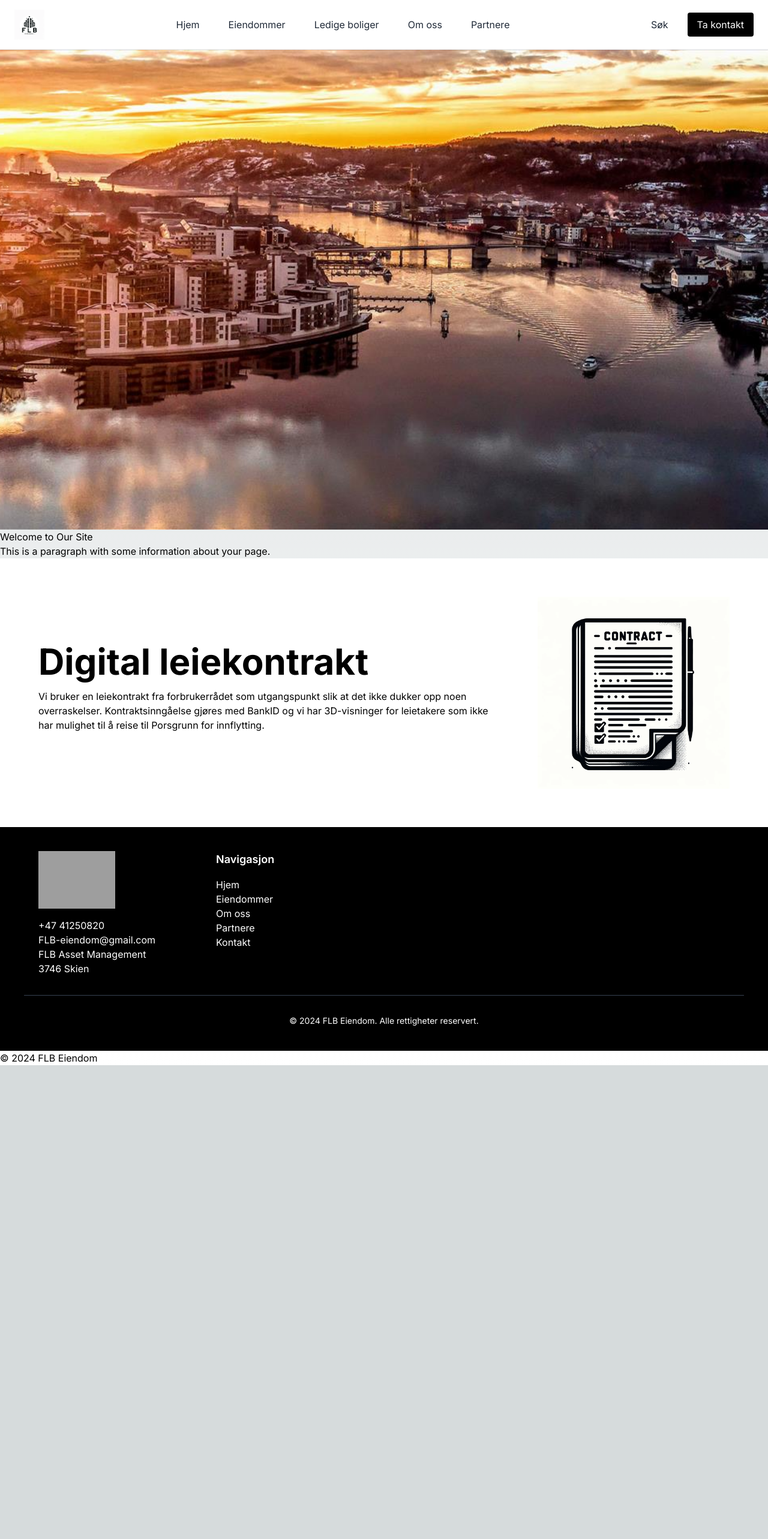
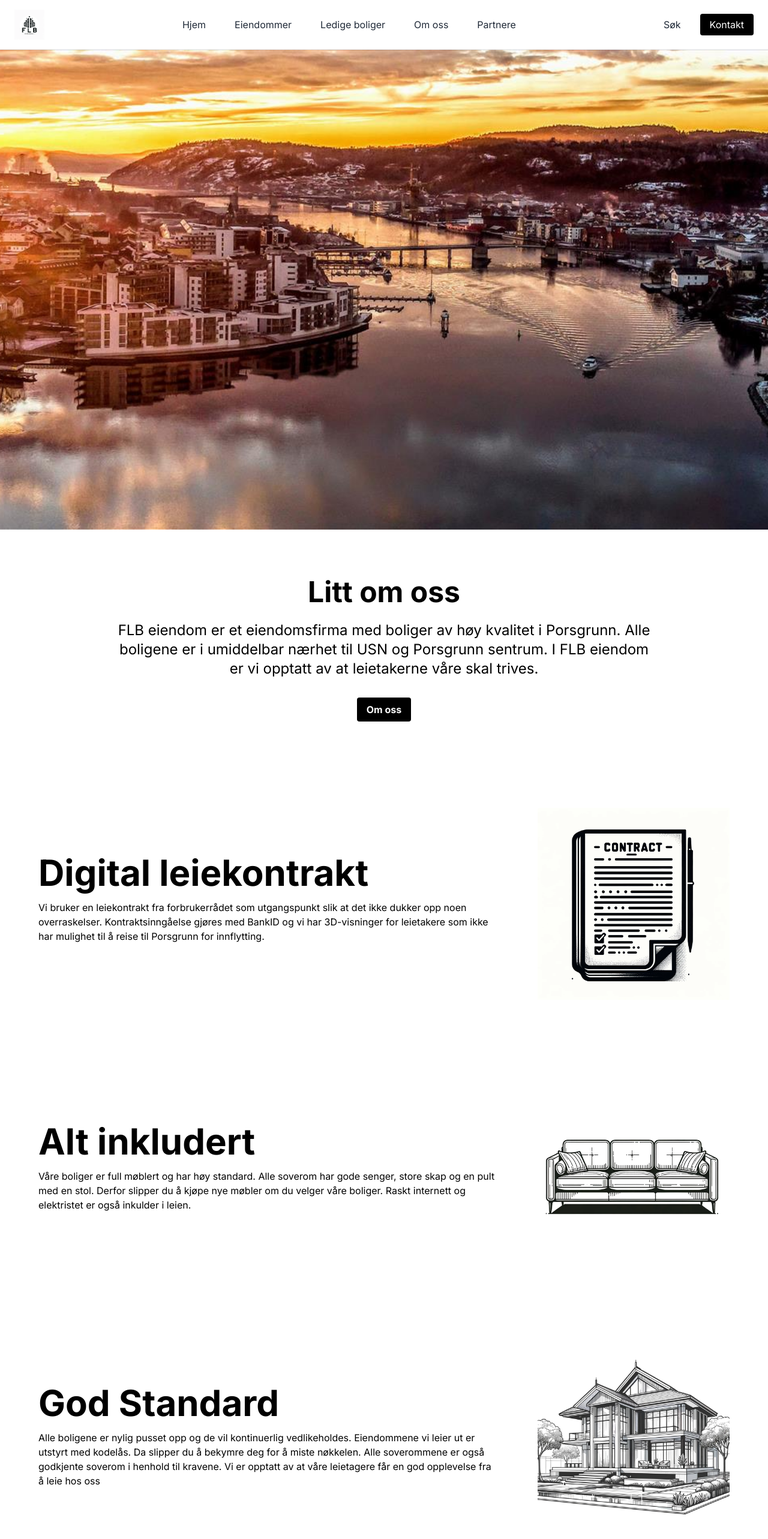
Before and after one commit to FredrikBallestad/FLB-eiendom, a Next.js app in the folder my-nextjs-project/: page / in a window 1280 px wide. Shown: the top 2566 px of the page at 60% size. Before the commit the page ends 1776 px from the top, so only its background shows below. Built offline with nearby package versions, Linux system fonts and the light colour scheme; grey boxes are pictures that could not be loaded.

Commit message:
added hamburger menu

```diff
--- a/my-nextjs-project/app/Components/Header.tsx
+++ b/my-nextjs-project/app/Components/Header.tsx
@@ -1,20 +1,22 @@
-import React, { useState, useEffect } from 'react';
-import Image from 'next/image';
+"use client"
+
+import React, { useState } from 'react';
 import Link from 'next/link';
 
-// Header.tsx
 export default function Header() {
-    // Komponent logikk, om nødvendig...
+  const [isOpen, setIsOpen] = useState(false);
+
+  const toggleMenu = () => {
+    setIsOpen(!isOpen);
+  };
 
   return (
     <header className="bg-white border-b shadow-sm sticky top-0 z-50">
       <nav className="container mx-auto px-6 py-4 flex justify-between items-center">
         <div className="flex items-center">
-            {/* Husk å bytte ut sti og størrelser til ditt faktiske bilde */}
           <img src="/images/FLB-eiendom-logo.webp" alt="Logo" style={{ maxHeight: '50px', width: 'auto' }} />
         </div>
 
-          {/* Navigasjonslenker */}
         <div className="hidden md:flex items-center space-x-4">
           <a href="/" className="text-gray-800 hover:text-blue-500 px-4 py-2">Hjem</a>
           <a href="/eiendommer" className="text-gray-800 hover:text-blue-500 px-4 py-2">Eiendommer</a>
@@ -23,17 +25,37 @@ export default function Header() {
           <a href="/partnere" className="text-gray-800 hover:text-blue-500 px-4 py-2">Partnere</a>
         </div>
 
-          {/* Søke- og kontakt-knapper */}
-          <div className="flex items-center space-x-4">
+        <div className="hidden md:flex items-center space-x-4">
           <button className="bg-transparent text-gray-800 px-4 py-2 hover:text-blue-500">
             <span className="hidden sm:block">Søk</span>
-              {/* Bruk et ikonbibliotek eller en SVG for søkeikonet her */}
           </button>
-            <button className="text-white bg-black hover:bg-gray-800 px-4 py-2 rounded transition duration-300">
-              Ta kontakt
+
+          <Link href="/Kontakt">
+            <span className="text-white bg-black hover:bg-gray-800 px-4 py-2 rounded transition duration-300">Kontakt</span>
+          </Link>
+        </div>
+
+        <div className="md:hidden">
+          <button onClick={toggleMenu} className="text-gray-800 focus:outline-none">
+            <svg className="h-6 w-6" fill="none" stroke="currentColor" viewBox="0 0 24 24" xmlns="http://www.w3.org/2000/svg">
+              <path strokeLinecap="round" strokeLinejoin="round" strokeWidth="2" d="M4 6h16M4 12h16M4 18h16"></path>
+            </svg>
           </button>
         </div>
       </nav>
+
+      {isOpen && (
+        <div className="md:hidden">
+          <div className="px-2 pt-2 pb-3 space-y-1 sm:px-3">
+            <a href="/" className="block text-gray-800 hover:text-blue-500 px-4 py-2">Hjem</a>
+            <a href="/eiendommer" className="block text-gray-800 hover:text-blue-500 px-4 py-2">Eiendommer</a>
+            <a href="/ledige-boliger" className="block text-gray-800 hover:text-blue-500 px-4 py-2">Ledige boliger</a>
+            <a href="/om-oss" className="block text-gray-800 hover:text-blue-500 px-4 py-2">Om oss</a>
+            <a href="/partnere" className="block text-gray-800 hover:text-blue-500 px-4 py-2">Partnere</a>
+            <a href="/Kontakt" className="block text-white bg-black hover:bg-gray-800 px-4 py-2 rounded transition duration-300">Kontakt</a>
+          </div>
+        </div>
+      )}
     </header>
   );
 }
--- /dev/null
+++ b/my-nextjs-project/app/Kontakt/page.tsx
@@ -0,0 +1,52 @@
+import Head from 'next/head';
+import React from 'react';
+import Header from '../Components/Header';
+import Footer from '../Components/Footer';
+
+export default function Kontakt() {
+  return (
+    <>
+      <Header />
+
+      <div className="bg-white text-center py-20">
+        <h1 className="text-6xl font-bold mb-4">Vi vil gjerne høre fra deg</h1>
+        <p className="text-2xl mx-auto leading-relaxed max-w-xl">
+          Ser du etter den perfekte boligen eller et ideelt nabolag for ditt neste hjem, eller er du interessert i å utforske mulighetene for FLB eiendom? Vi inviterer deg til å ta initiativ ved å fylle ut vårt kontaktskjema. For eventuelle andre henvendelser eller for mer direkte kommunikasjon, nøl ikke med å nå ut til oss via e-post eller telefon. Vi ser frem til å høre fra deg!
+        </p>
+      </div>
+
+      <div className="bg-white max-w-lg mx-auto p-8 my-10 shadow-lg rounded">
+        <h1 className="text-2xl font-bold text-center mb-6">Kontakt Oss</h1>
+        <form className="space-y-6">
+
+          <div>
+            <label htmlFor="navn" className="block text-sm font-medium text-gray-700">Navn</label>
+            <input type="text" id="navn" name="navn" className="mt-1 w-full p-2 border border-gray-300 rounded shadow-sm" required />
+          </div>
+
+          <div>
+            <label htmlFor="epost" className="block text-sm font-medium text-gray-700">E-post</label>
+            <input type="email" id="epost" name="epost" className="mt-1 w-full p-2 border border-gray-300 rounded shadow-sm" required />
+          </div>
+
+          <div>
+            <label htmlFor="telefon" className="block text-sm font-medium text-gray-700">Telefon</label>
+            <input type="telefon" id="telefon" name="telefon" className="mt-1 w-full p-2 border border-gray-300 rounded shadow-sm" required />
+          </div>
+
+          <div>
+            <label htmlFor="melding" className="block text-sm font-medium text-gray-700">Melding</label>
+            <textarea id="melding" name="melding" className="mt-1 w-full p-2 border border-gray-300 rounded shadow-sm" rows={4} required></textarea>
+          </div>
+
+          <button type="submit" className="w-full bg-black hover:bg-gray-800 text-white font-bold py-2 px-4 rounded transition duration-200">
+            Send Melding
+          </button>
+
+        </form>
+      </div>
+
+      <Footer />
+    </>
+  );
+}
--- /dev/null
+++ b/my-nextjs-project/app/api/Kontakt/route.js
@@ -0,0 +1,37 @@
+import nodemailer from 'nodemailer';
+
+export default async function handler(req, res) {
+  if (req.method === 'POST') {
+    const { navn, epost, telefon, melding } = req.body;
+
+    // Opprett transportøren ved å bruke nodemailer
+    const transporter = nodemailer.createTransport({
+      service: 'gmail', // Du kan bruke hvilken som helst e-posttjeneste
+      auth: {
+        user: process.env.EMAIL_USER,
+        pass: process.env.EMAIL_PASS,
+      },
+    });
+
+    const mailOptions = {
+      from: process.env.EMAIL_USER,
+      to: process.env.RECEIVER_EMAIL,
+      subject: 'Ny melding fra kontaktskjemaet',
+      text: `
+        Navn: ${navn}
+        E-post: ${epost}
+        Telefon: ${telefon}
+        Melding: ${melding}
+      `,
+    };
+
+    try {
+      await transporter.sendMail(mailOptions);
+      res.status(200).json({ success: true });
+    } catch (error) {
+      res.status(500).json({ success: false, message: error.message });
+    }
+  } else {
+    res.status(405).json({ message: 'Metoden ikke tillatt' });
+  }
+}
--- a/my-nextjs-project/app/page.tsx
+++ b/my-nextjs-project/app/page.tsx
@@ -6,6 +6,7 @@ function Page() {
   return (
     <div>
       <Header />
+
       <div className="relative w-full h-screen">
         {/* Her antar vi at bildet er lagret i public/images mappen */}
         <Image
@@ -16,12 +17,20 @@ function Page() {
           alt="Bakgrunnsbilde"
         />
       </div>
-      <main>
-        {/* Ditt sideinnhold her */}
-        <h1>Welcome to Our Site</h1>
-        <p>This is a paragraph with some information about your page.</p>
-        {/* Flere innholdselementer her */}
+
+      <main className="bg-white py-20 px-8">
+        <div className="max-w-4xl mx-auto text-center">
+          <h1 className="text-5xl font-bold mb-6">Litt om oss</h1>
+          <p className="text-2xl mb-8">
+            FLB eiendom er et eiendomsfirma med boliger av høy kvalitet i Porsgrunn. Alle boligene er i umiddelbar nærhet til USN og Porsgrunn sentrum. I FLB eiendom er vi opptatt av at leietakerne våre skal trives.
+          </p>
+          <button className="bg-black text-white font-bold py-2 px-4 rounded hover:bg-gray-700 transition duration-300">
+            Om oss
+          </button>
+        </div>
       </main>
+
+
       <div className="bg-white w-full py-16 px-8">
         <div className="max-w-6xl mx-auto flex flex-wrap items-center">
           {/* Tekstseksjon 2/3 */}
@@ -35,9 +44,36 @@ function Page() {
           </div>
         </div>
       </div>
+
+      <div className="bg-white w-full py-16 px-8">
+        <div className="max-w-6xl mx-auto flex flex-wrap items-center">
+          {/* Tekstseksjon 2/3 */}
+          <div className="w-full md:w-2/3">
+            <h2 className="text-6xl font-bold mb-4">Alt inkludert</h2>
+            <p className="text-2x1 mb-4">Våre boliger er full møblert og har høy standard. Alle soverom har gode senger, store skap og en pult med en stol. Derfor slipper du å kjøpe nye møbler om du velger våre boliger. Raskt internett og elektristet er også inkulder i leien. </p>
+          </div>
+          {/* Bilde 1/3 */}
+          <div className="w-full md:w-1/3 flex justify-center md:justify-end">
+            <img src="/images/møblert.webp" alt="Ikon" className="max-w-xs w-full h-auto" />
+          </div>
+        </div>
+      </div>
+
+      <div className="bg-white w-full py-16 px-8">
+        <div className="max-w-6xl mx-auto flex flex-wrap items-center">
+          {/* Tekstseksjon 2/3 */}
+          <div className="w-full md:w-2/3">
+            <h2 className="text-6xl font-bold mb-4">God Standard</h2>
+            <p className="text-2x1 mb-4">Alle boligene er nylig pusset opp og de vil kontinuerlig vedlikeholdes. Eiendommene vi leier ut er utstyrt med kodelås. Da slipper du å bekymre deg for å miste nøkkelen. Alle soverommene er også godkjente soverom i henhold til kravene. Vi er opptatt av at våre leietagere får en god opplevelse fra å leie hos oss </p>
+          </div>
+          {/* Bilde 1/3 */}
+          <div className="w-full md:w-1/3 flex justify-center md:justify-end">
+            <img src="/images/god-standard.webp" alt="Ikon" className="max-w-xs w-full h-auto" />
+          </div>
+        </div>
+      </div>
+
       <Footer />
-        {/* Ditt footerinnhold her */}
-        <p>© 2024 FLB Eiendom</p>
     </div>
   );
 }
```
Also changed, not shown: 1 other file (tests, documents, lock files or other folders). Lines whose indentation alone changed are shown as unchanged.
